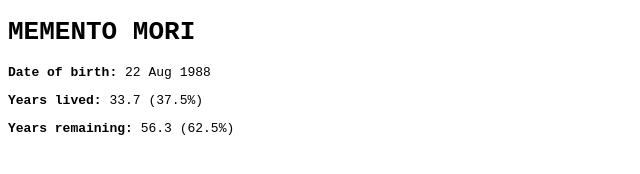
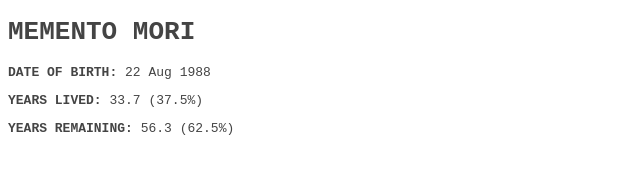
Before and after one commit to gershomcharig/memento-mori, a plain HTML site: page index.html in a window 1280 px wide. Shown: the whole page, without its empty margins (0-640 px from the left). Drawn offline with Linux system fonts and the light colour scheme.

Commit message:
Added favicon, but it doesn't work, need to debug later

```diff
--- a/index.html
+++ b/index.html
@@ -5,13 +5,14 @@
     <meta name="viewport" content="width=device-width, initial-scale=1.0" />
     <meta http-equiv="X-UA-Compatible" content="ie=edge" />
     <title>Memento Mori</title>
+    <link rel="icon" href="/favicon.svg" />
     <link rel="stylesheet" href="style.css" />
   </head>
   <body>
     <h1>MEMENTO MORI</h1>
-    <p><strong>Date of birth:</strong> <span class="dateOfBirth">00 Jan 0000</span></p>
-    <p><strong>Years lived:</strong> <span class="yearsLived">00.0, (00.0%)</span></p>
-    <p><strong>Years remaining:</strong> <span class="yearsRemaining">00.0, (00.0%)</span></p>
+    <p><strong>DATE OF BIRTH:</strong> <span class="dateOfBirth">00 Jan 0000</span></p>
+    <p><strong>YEARS LIVED:</strong> <span class="yearsLived">00.0, (00.0%)</span></p>
+    <p><strong>YEARS REMAINING:</strong> <span class="yearsRemaining">00.0, (00.0%)</span></p>
 
     <script src="script.js"></script>
   </body>
--- a/style.css
+++ b/style.css
@@ -1,3 +1,4 @@
 body {
   font-family: monospace;
+  color: #444;
 }
```
Also changed, not shown: favicon.svg (added).
